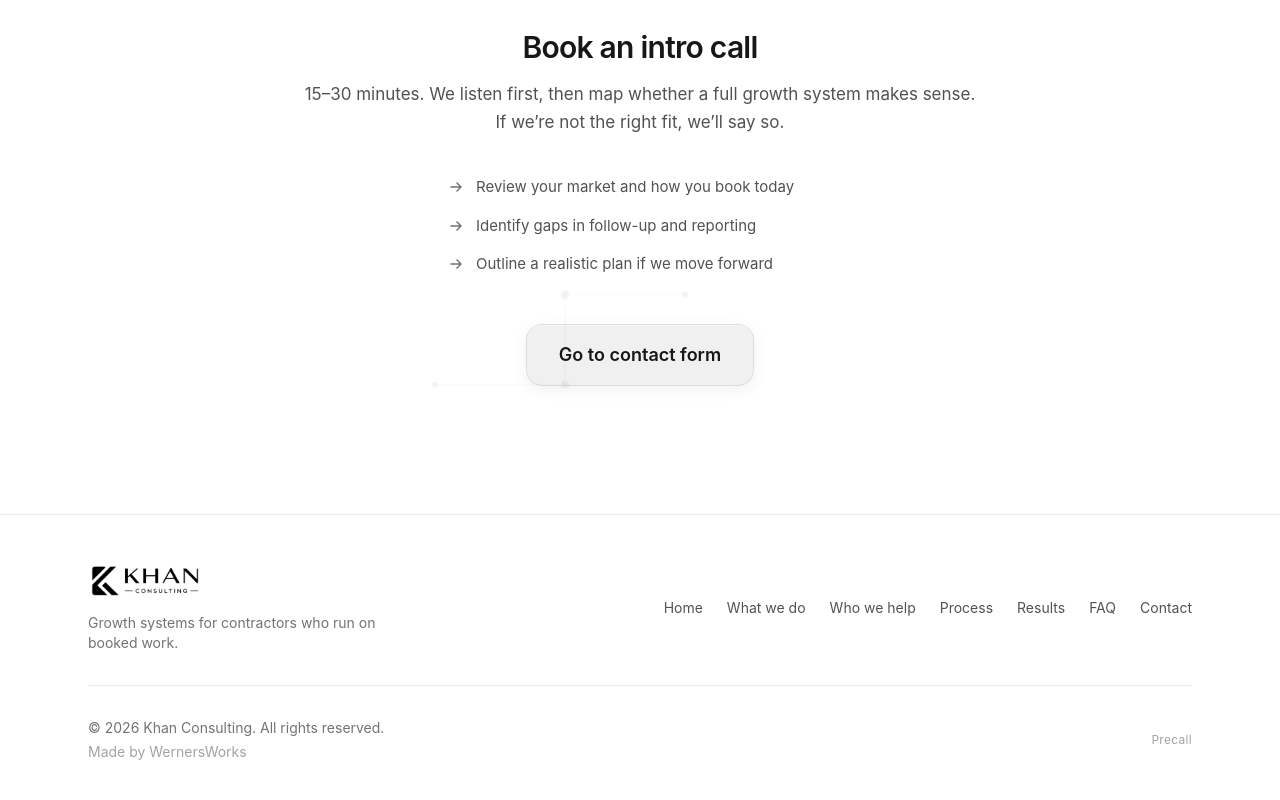
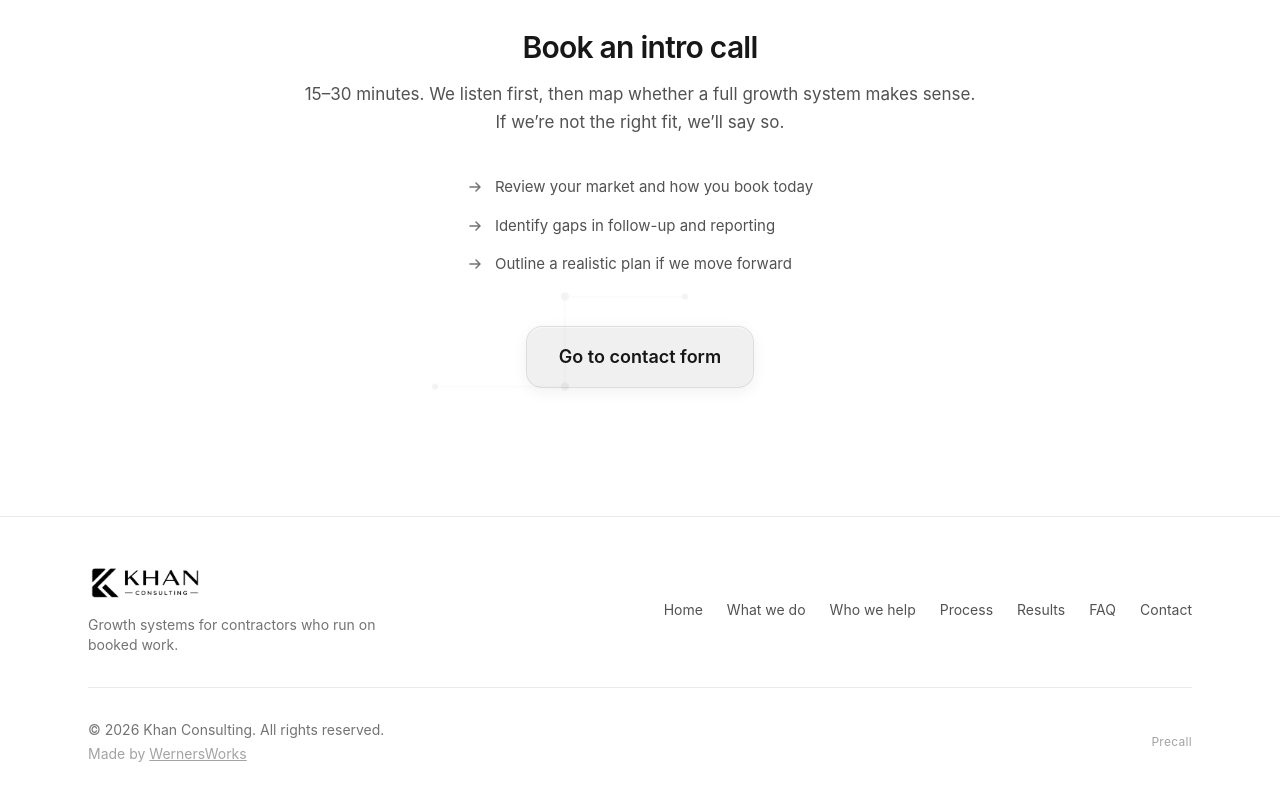
Before and after one commit to jakeefr/khanconsulting, a Next.js app: page / in a window 1280 px wide. Shown: the part 4224-5024 px from the top of the page. Built offline with nearby package versions, Linux system fonts and the light colour scheme.

Commit message:
Center book-intro bullet list, add WernersWorks footer link

```diff
--- a/src/app/page.tsx
+++ b/src/app/page.tsx
@@ -274,8 +274,8 @@ export default function HomePage() {
               <p className={`${intro} mt-4 mx-auto`}>{homeMeta.bookSupport}</p>
             </FadeIn>
             <FadeIn delay={0.2}>
-              <div className="mt-10 flex justify-center">
-                <ul className="text-left space-y-4 text-[15px] text-neutral-600 w-full max-w-sm">
+              <div className="mt-10 inline-block text-left">
+                <ul className="space-y-4 text-[15px] text-neutral-600">
                   {homeMeta.bookBullets.map((b) => (
                     <li key={b} className="flex items-start gap-3">
                       <svg aria-hidden="true" className="mt-[3px] h-4 w-4 shrink-0 text-neutral-500" viewBox="0 0 16 16" fill="none">
--- a/src/components/Footer.tsx
+++ b/src/components/Footer.tsx
@@ -86,7 +86,7 @@ export function Footer() {
         <div className="mt-8 pt-8 border-t border-neutral-200/80 flex flex-col sm:flex-row items-center justify-between gap-3 text-sm text-neutral-500">
           <div className="text-center sm:text-left">
             <p>© {new Date().getFullYear()} Khan Consulting. All rights reserved.</p>
-            <p className="mt-1 text-neutral-400">Made by WernersWorks</p>
+            <p className="mt-1 text-neutral-400">Made by <a href="https://www.wernersworks.org/" target="_blank" rel="noopener noreferrer" className="underline hover:text-neutral-200 transition-colors">WernersWorks</a></p>
           </div>
           <Link
             href="/precall"
```
